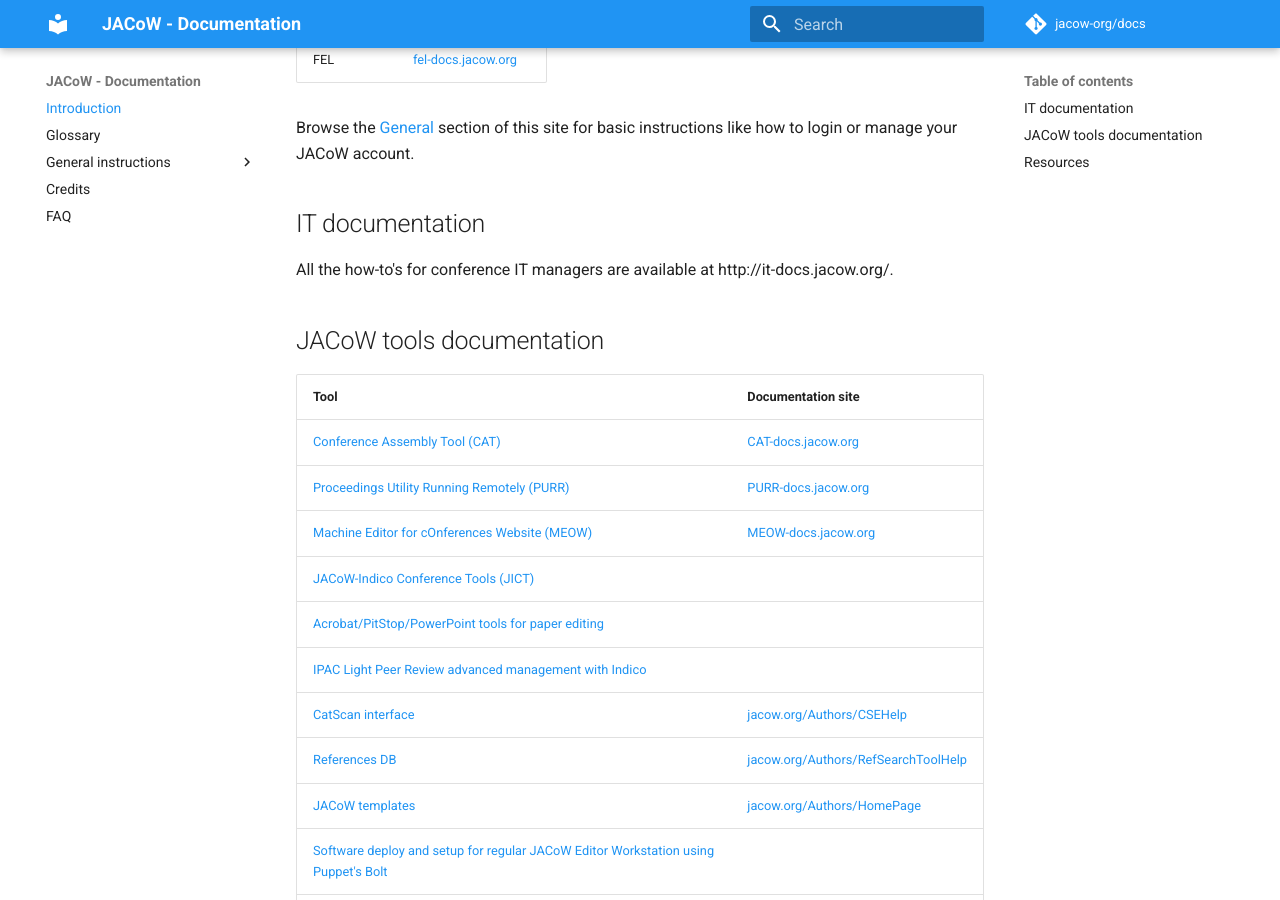
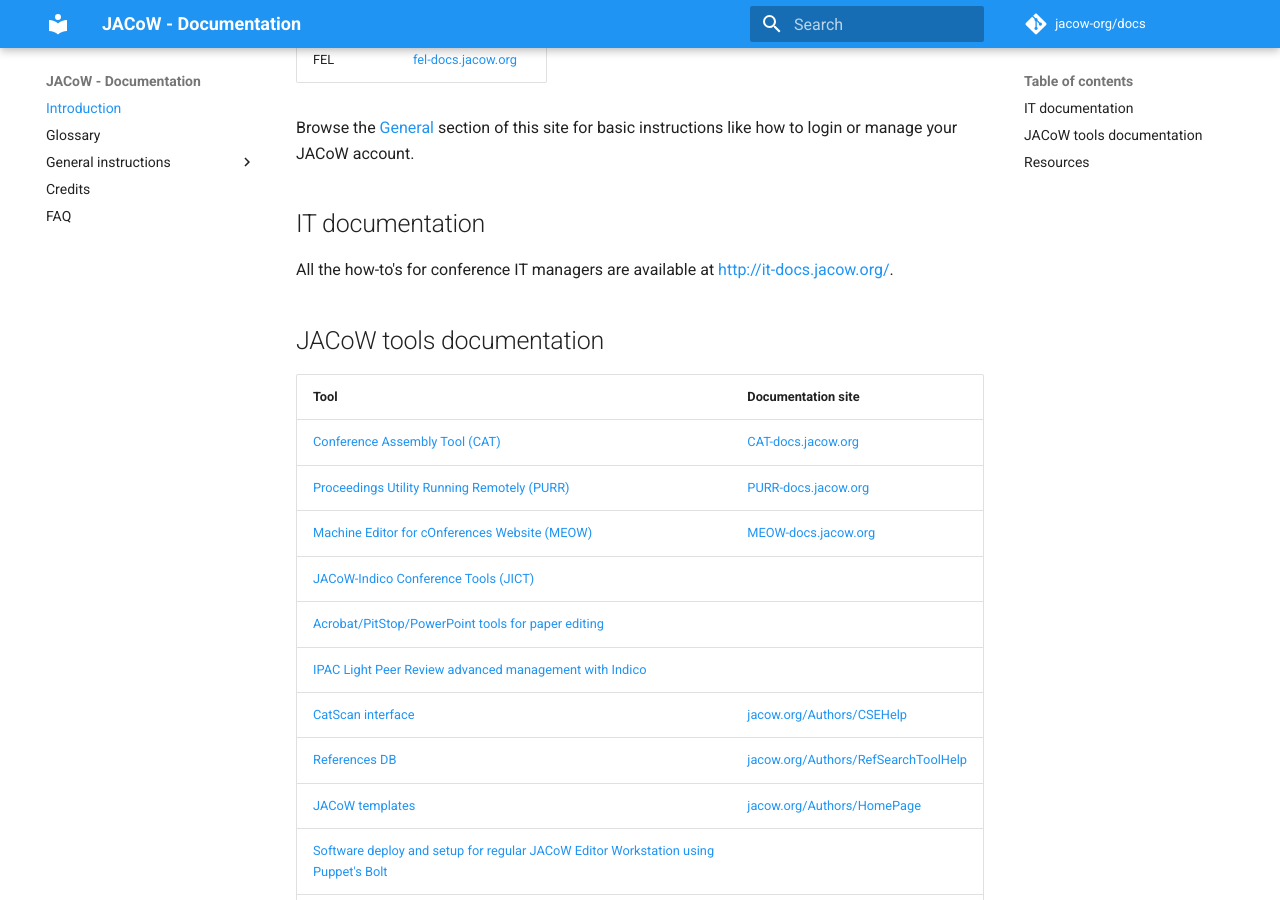
Before and after one commit to JACoW-org/docs, an MkDocs documentation site: the page built from docs/index.md, in a window 1280 px wide and 900 px high, scrolled down 400 px. Built offline with MkDocs 1.6.1 and Material for MkDocs 9.7.7, drawn with Linux system fonts in a browser that asks for light colours; comment, search, counter and statistics services are not loaded; some of the changed lines change nothing that is shown.

Commit message:
Fixed inactive link

```diff
--- a/docs/index.md
+++ b/docs/index.md
@@ -15,7 +15,7 @@
 
 ## IT documentation
 
-All the how-to's for conference IT managers are available at http://it-docs.jacow.org/.
+All the how-to's for conference IT managers are available at [http://it-docs.jacow.org/](http://it-docs.jacow.org/).
 
 ## JACoW tools documentation
 
```
